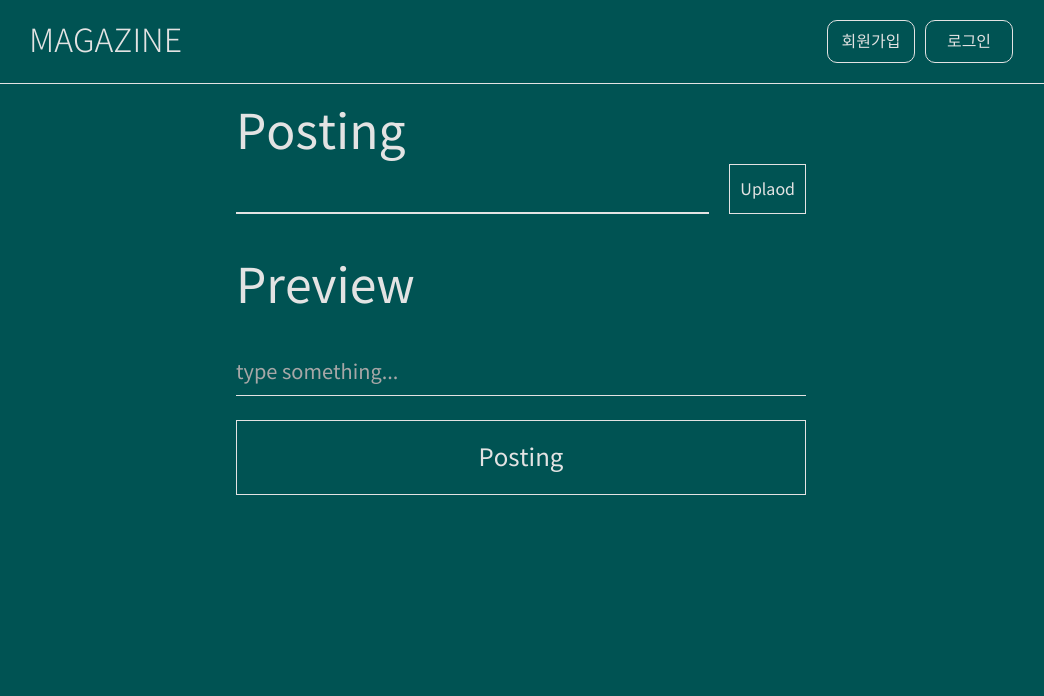
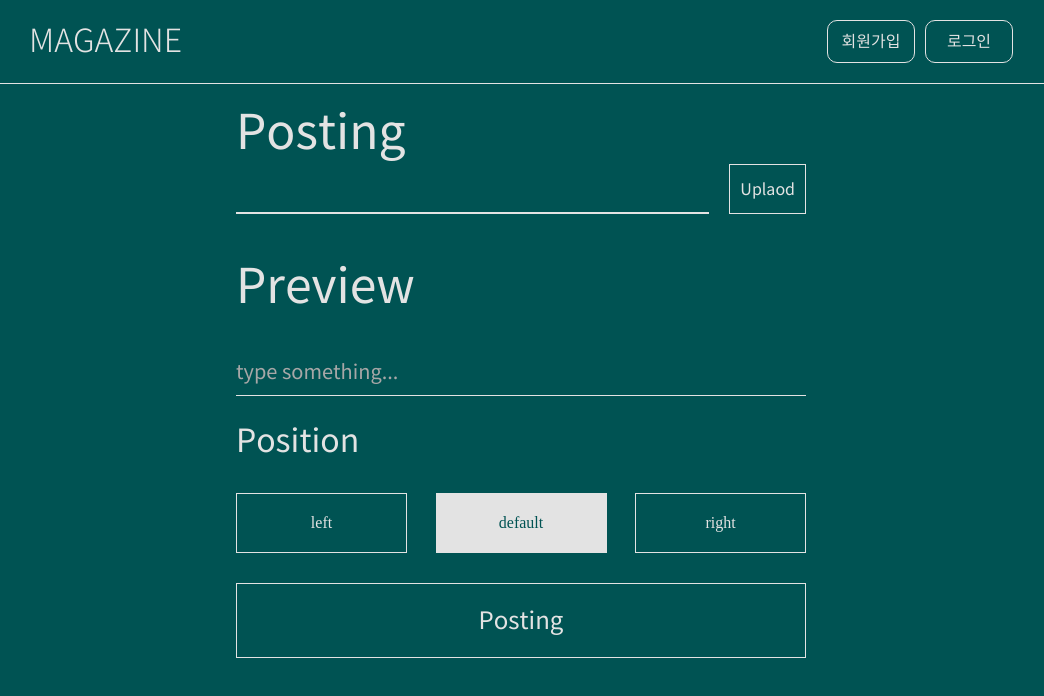
Before and after one commit to Hanghae99-Magazine/mael-client, a React (Create React App) app: page /write in a window 1280 px wide. Shown: the top 696 px of the page, without its empty margins (119-1163 px from the left). Built offline with nearby package versions, Linux system fonts and the light colour scheme.

Commit message:
포스팅 기능 구현

```diff
--- a/package.json
+++ b/package.json
@@ -8,17 +8,13 @@
     "@testing-library/react": "^12.1.3",
     "@testing-library/user-event": "^13.5.0",
     "axios": "^0.26.0",
-    "history": "^4.10.1",
-    "immer": "^9.0.12",
+    "firebase": "^9.6.7",
     "react": "^17.0.2",
     "react-dom": "^17.0.2",
     "react-icons": "^4.3.1",
     "react-redux": "^7.2.6",
     "react-router-dom": "^6.2.1",
     "react-scripts": "5.0.0",
-    "redux-actions": "^2.6.5",
-    "redux-logger": "^3.0.6",
-    "redux-thunk": "^2.4.1",
     "web-vitals": "^2.1.4"
   },
   "scripts": {
--- a/src/App.css
+++ b/src/App.css
@@ -274,3 +274,24 @@ register .text-input {
 .write .post-text {
   margin-bottom: 20px;
 }
+.pp-inbox {
+  display: flex;
+  align-items: center;
+  justify-content: space-between;
+  padding: 30px 0;
+}
+.position-input + label {
+  flex-basis: 30%;
+  flex-shrink: 1;
+  display: block;
+  border: 1px solid #e3e3e3;
+  /* width: 100%; */
+  text-align: center;
+  padding: 20px;
+  color: #e3e3e3;
+  cursor: pointer;
+}
+.position-input[type="radio"]:checked + label {
+  background-color: #e3e3e3;
+  color: #005353;
+}
--- a/src/components/CardList.js
+++ b/src/components/CardList.js
@@ -6,7 +6,7 @@ import { getPosts } from "../redux/postSlice";
 const CardList = () => {
   const dispatch = useDispatch();
   const posts = useSelector((state) => state.post.posts.posts);
-  console.log(posts);
+  // console.log(posts);
 
   useEffect(() => {
     dispatch(getPosts());
--- a/src/components/Header.js
+++ b/src/components/Header.js
@@ -6,9 +6,9 @@ import { logOut } from "../redux/userSlice";
 
 const Header = () => {
   const is_login = useSelector((state) => state.user.isLoggedin);
-  console.log("is_login", is_login);
+  // console.log("is_login", is_login);
   const token = sessionStorage.getItem("mytoken");
-  console.log("token", token);
+  // console.log("token", token);
 
   if (token && is_login) {
     return <Loggedin />;
@@ -27,7 +27,13 @@ const Loggedin = () => {
           <h1 className="logo">MAGAZINE</h1>
         </Link>
         <div className="btn-wrap">
-          <Link className="hd-btn" to="">
+          <Link
+            className="hd-btn"
+            to=""
+            onClick={() => {
+              window.alert("준비중 ㅠㅠ");
+            }}
+          >
             <span>알림</span>
             <span className="hd-badge">0</span>
           </Link>
--- /dev/null
+++ b/src/firebase.js
@@ -0,0 +1,25 @@
+// Import the functions you need from the SDKs you need
+import { initializeApp } from "firebase/app";
+import { getStorage } from "firebase/storage";
+// import { getAnalytics } from "firebase/analytics";
+// TODO: Add SDKs for Firebase products that you want to use
+// https://firebase.google.com/docs/web/setup#available-libraries
+
+// Your web app's Firebase configuration
+// For Firebase JS SDK v7.20.0 and later, measurementId is optional
+const firebaseConfig = {
+  apiKey: "AIzaSyBN2eNiOPD-HPIWS7X6MvFb9ScbxgcbNyk",
+  authDomain: "my-magazine-4f4fc.firebaseapp.com",
+  projectId: "my-magazine-4f4fc",
+  storageBucket: "my-magazine-4f4fc.appspot.com",
+  messagingSenderId: "446122390229",
+  appId: "1:446122390229:web:584cd971addcf8ffb1685c",
+  measurementId: "G-6SY0ZP27N3",
+};
+
+initializeApp(firebaseConfig);
+// Initialize Firebase
+// const app = initializeApp(firebaseConfig);
+// const analytics = getAnalytics(app);
+
+export const storage = getStorage();
--- a/src/pages/Login.js
+++ b/src/pages/Login.js
@@ -38,7 +38,7 @@ const Login = () => {
       }
     });
   };
-  console.log(user);
+  // console.log(user);
   return (
     <div className="login">
       <div className="wrapper">
--- a/src/pages/Register.js
+++ b/src/pages/Register.js
@@ -30,12 +30,12 @@ const Register = () => {
     axios.post("http://3.36.75.239/register", userData).then((response) => {
       console.log(response);
       window.alert(response.data.msg);
-      if (response.statusText === "Created") {
-        navigate("/login");
-      }
+      // if (response.statusText === "Created") {
+      //   navigate("/login");
+      // }
     });
   };
-  console.log(user);
+  // console.log(user);
   return (
     <div className="login">
       <div className="wrapper">
--- a/src/pages/Write.js
+++ b/src/pages/Write.js
@@ -1,10 +1,23 @@
 import React, { useState, useRef, useEffect, useCallback } from "react";
 import { BtnConfirm } from "../components/Buttons";
+import { storage } from "../firebase";
+import { ref, uploadBytes, getDownloadURL } from "firebase/storage";
+import { useDispatch } from "react-redux";
+import { uploadPost } from "../redux/postSlice";
 
 const Write = () => {
+  const dispatch = useDispatch();
+
   const [file, setFile] = useState("");
   const [previewURL, setPreviewURL] = useState("");
   const [preview, setPreview] = useState(null);
+  const [filename, setFilename] = useState("");
+  // 포지션
+  const [selected, setSelected] = useState("default");
+  // 이미지 url
+  const [postImg, setPostImg] = useState("");
+  // 컨텐츠
+  const [content, setContent] = useState("");
   const fileRef = useRef();
   const heightRef = useRef();
 
@@ -33,6 +46,7 @@ const Write = () => {
   const handleFileOnChange = (e) => {
     e.preventDefault();
     let file = e.target.files[0];
+    setFilename(e.target.files[0].name);
     let reader = new FileReader();
 
     reader.onloadend = (e) => {
@@ -45,6 +59,35 @@ const Write = () => {
   const handleClick = (e) => {
     e.preventDefault();
     fileRef.current.click();
+  };
+
+  const handlePosition = (e) => {
+    setSelected(e.target.value);
+  };
+
+  const uploadFB = () => {
+    let image = fileRef.current.files[0];
+    const _upload = ref(storage, `images/${image.name}`);
+
+    uploadBytes(_upload, image).then((snapshot) => {
+      console.log(snapshot);
+      getDownloadURL(_upload).then((url) => {
+        console.log(url);
+        const postData = {
+          img_position: selected,
+          post_img: url,
+          post_content: content,
+        };
+        dispatch(uploadPost(postData)).then((response) => {
+          console.log(response);
+          console.log(postData);
+        });
+      });
+    });
+  };
+
+  const postContent = (e) => {
+    setContent(e.target.value);
   };
 
   return (
@@ -62,7 +105,7 @@ const Write = () => {
           hidden={true}
         />
         <div className="img-upload">
-          <p className="img-url">{previewURL}</p>
+          <p className="img-url">{filename}</p>
           <button className="img-btn" onClick={handleClick}>
             Uplaod
           </button>
@@ -76,15 +119,57 @@ const Write = () => {
             ref={heightRef}
             className="description"
             placeholder="type something..."
+            onChange={postContent}
             onInput={handleResizeHeight}
           />
         </div>
-        <BtnConfirm
-          title="Posting"
-          onClick={() => {
-            console.log("click!!");
-          }}
-        />
+        <div className="post-position">
+          <p className="title" style={{ fontSize: "2rem" }}>
+            Position
+          </p>
+          <div className="pp-inbox">
+            <input
+              className="position-input"
+              id="left"
+              type="radio"
+              name="position"
+              value="left"
+              onChange={handlePosition}
+              checked={selected === "left"}
+              hidden={true}
+            />
+            <label htmlFor="left" className="position-btn">
+              left
+            </label>
+            <input
+              className="position-input"
+              id="default"
+              type="radio"
+              name="position"
+              value="default"
+              onChange={handlePosition}
+              checked={selected === "default"}
+              hidden={true}
+            />
+            <label htmlFor="default" className="position-btn">
+              default
+            </label>
+            <input
+              className="position-input"
+              id="right"
+              type="radio"
+              name="position"
+              value="right"
+              onChange={handlePosition}
+              checked={selected === "right"}
+              hidden={true}
+            />
+            <label htmlFor="right" className="position-btn">
+              right
+            </label>
+          </div>
+        </div>
+        <BtnConfirm title="Posting" onClick={uploadFB} />
       </div>
     </div>
   );
--- a/src/redux/postSlice.js
+++ b/src/redux/postSlice.js
@@ -1,15 +1,34 @@
 import { createSlice, createAsyncThunk } from "@reduxjs/toolkit";
 import axios from "axios";
+
+const mytoken = sessionStorage.getItem("mytoken");
+// console.log(mytoken);
 
 export const getPosts = createAsyncThunk(
   "post/posts",
   async (_, { rejectWithValue }) => {
     try {
       return await axios
-        // .get("http://localhost:4000/post")
         .get("http://3.36.75.239/post")
         .then((response) => response.data);
-      // .then((response) => console.log(response.data));
+    } catch (error) {
+      console.error(error);
+      return rejectWithValue(error.response.data);
+    }
+  }
+);
+
+export const uploadPost = createAsyncThunk(
+  "post/upload",
+  async (_, { rejectWithValue }) => {
+    try {
+      return await axios
+        .post("http://3.36.75.239/post", _, {
+          headers: {
+            Authorization: `Bearer ${mytoken}`,
+          },
+        })
+        .then((response) => response.data);
     } catch (error) {
       console.error(error);
       return rejectWithValue(error.response.data);
@@ -24,14 +43,22 @@ export const postReducer = createSlice({
   },
   reducer: {},
   extraReducers: (builder) => {
-    builder.addCase(getPosts.fulfilled, (state, action) => {
-      state.posts = action.payload;
-    });
+    builder
+      .addCase(getPosts.fulfilled, (state, action) => {
+        state.posts = action.payload;
+      })
+      .addCase(uploadPost.pending, (state, action) => {
+        console.log("pending");
+      })
+      .addCase(uploadPost.fulfilled, (state, action) => {
+        state.posts = action.payload;
+      })
+      .addCase(uploadPost.rejected, (state, action) => {});
   },
 });
 
 export default postReducer.reducer;
 
-// 3.36.75.239 id: won1 pw: won12
-// won3 won13
-// http://hyoc.shop/
+// 원진님 3.36.75.239
+// 강효님 http://hyoc.shop/
+// 수현님 http://54.180.142.123:3000/
--- a/src/redux/userSlice.js
+++ b/src/redux/userSlice.js
@@ -23,7 +23,7 @@ export const login = createAsyncThunk(
         .then((response) => response.data)
         .then((response) => {
           sessionStorage.setItem("mytoken", response.mytoken);
-          console.log(response);
+          // console.log(response);
         });
     } catch (error) {
       console.error(error);
```
Also changed, not shown: mock.json (deleted, +0 -35 lines), 1 other file (tests, documents, lock files or other folders).
